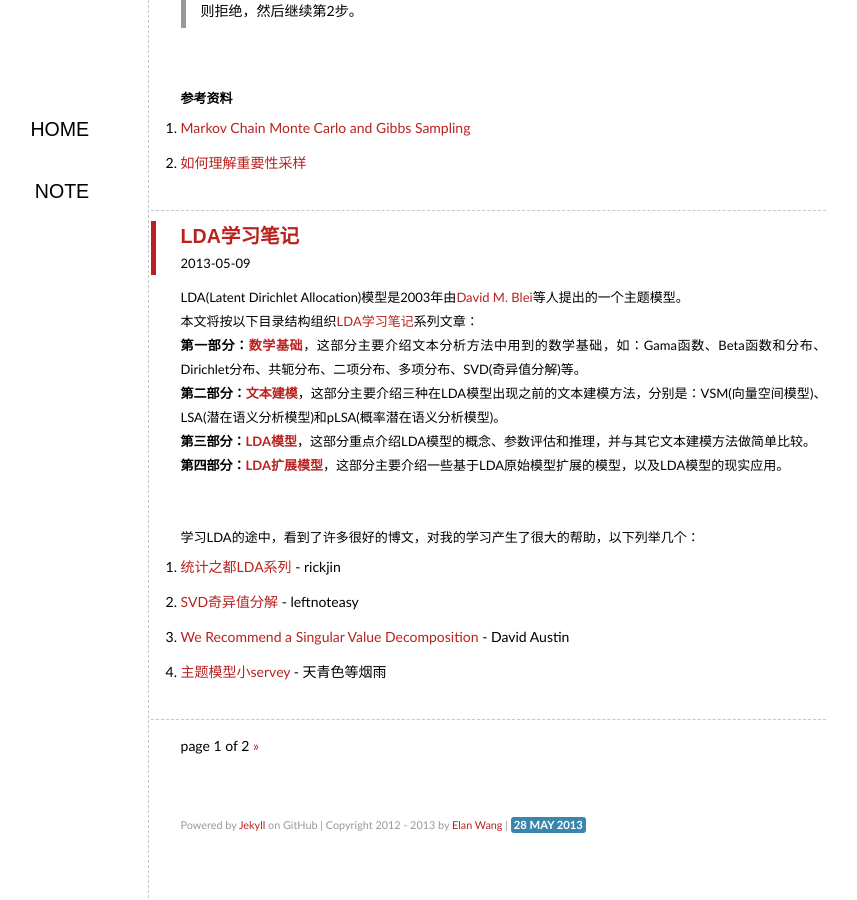
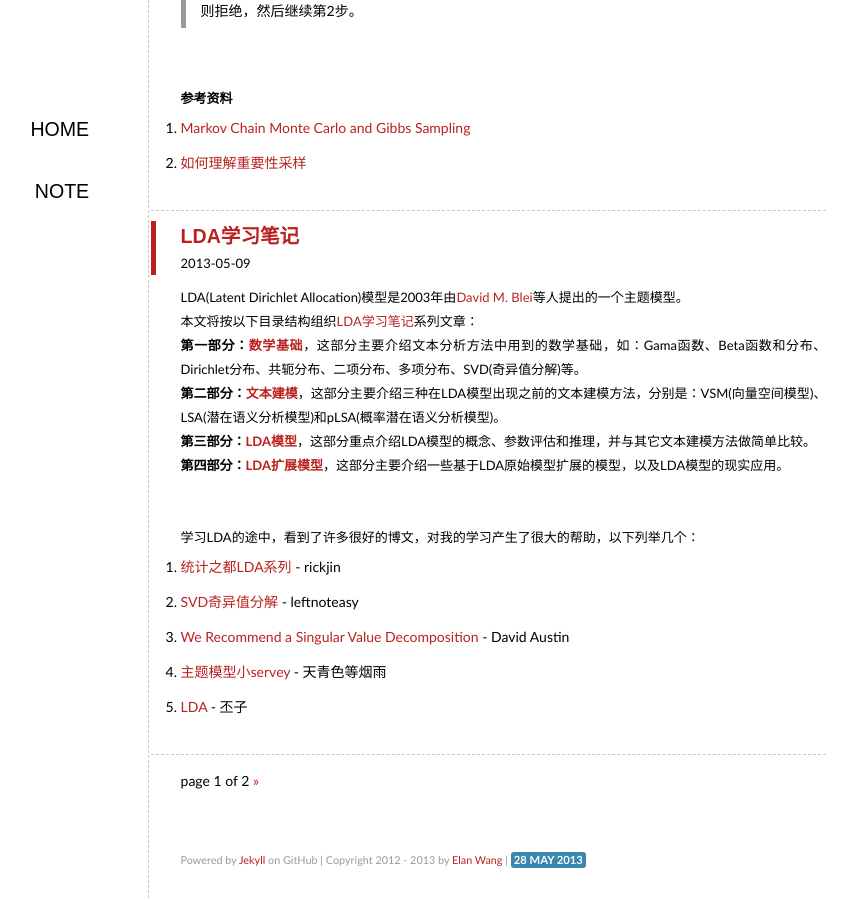
Before and after one commit to elan2wang/note, a Jekyll site: the page built from index.html, in a window 1280 px wide and 900 px high, scrolled down 4359 px. Shown: the whole window, without its empty margins (236-1093 px from the left). Built offline with Jekyll 4.4.1, drawn with Linux system fonts in a browser that asks for light colours; formulas are drawn with MathJax 3; the list of posts is cut into pages by our own code; before the commit the page ends 5224 px from its top, so only the background shows below that.

Commit message:
modify lda note

```diff
--- a/_posts/2013-05-09-LDA-note.md
+++ b/_posts/2013-05-09-LDA-note.md
@@ -18,3 +18,4 @@ LDA(Latent Dirichlet Allocation)模型是2003年由[David M. Blei](http://www.cs
 2. [SVD奇异值分解](http://www.cnblogs.com/LeftNotEasy/archive/2011/01/19/svd-and-applications.html) - leftnoteasy
 3. [We Recommend a Singular Value Decomposition](http://www.ams.org/samplings/feature-column/fcarc-svd) - David Austin
 4. [主题模型小servey](http://hi.baidu.com/batmanfly/item/376d53ed70256c0f65db008f) - 天青色等烟雨
+5. [LDA](http://www.zhizhihu.com/html/y2010/1384.html) - 丕子
```
